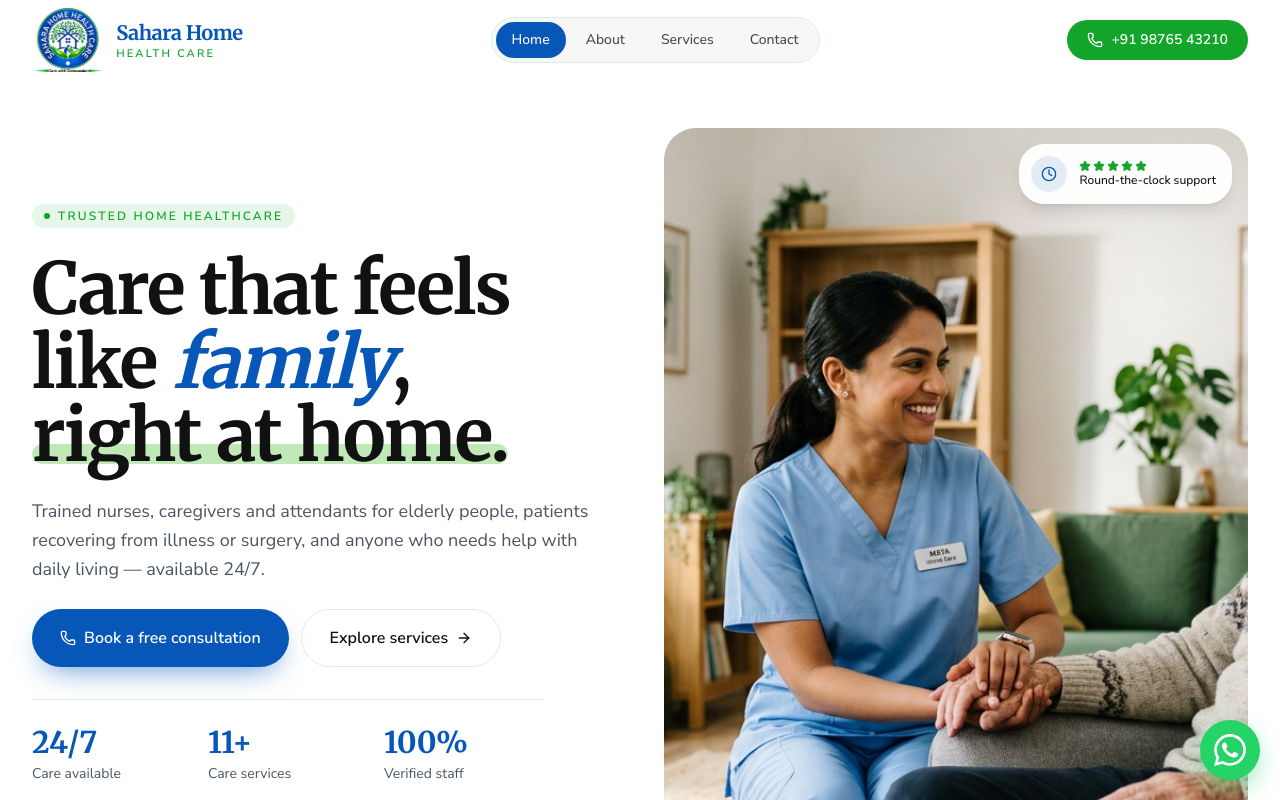
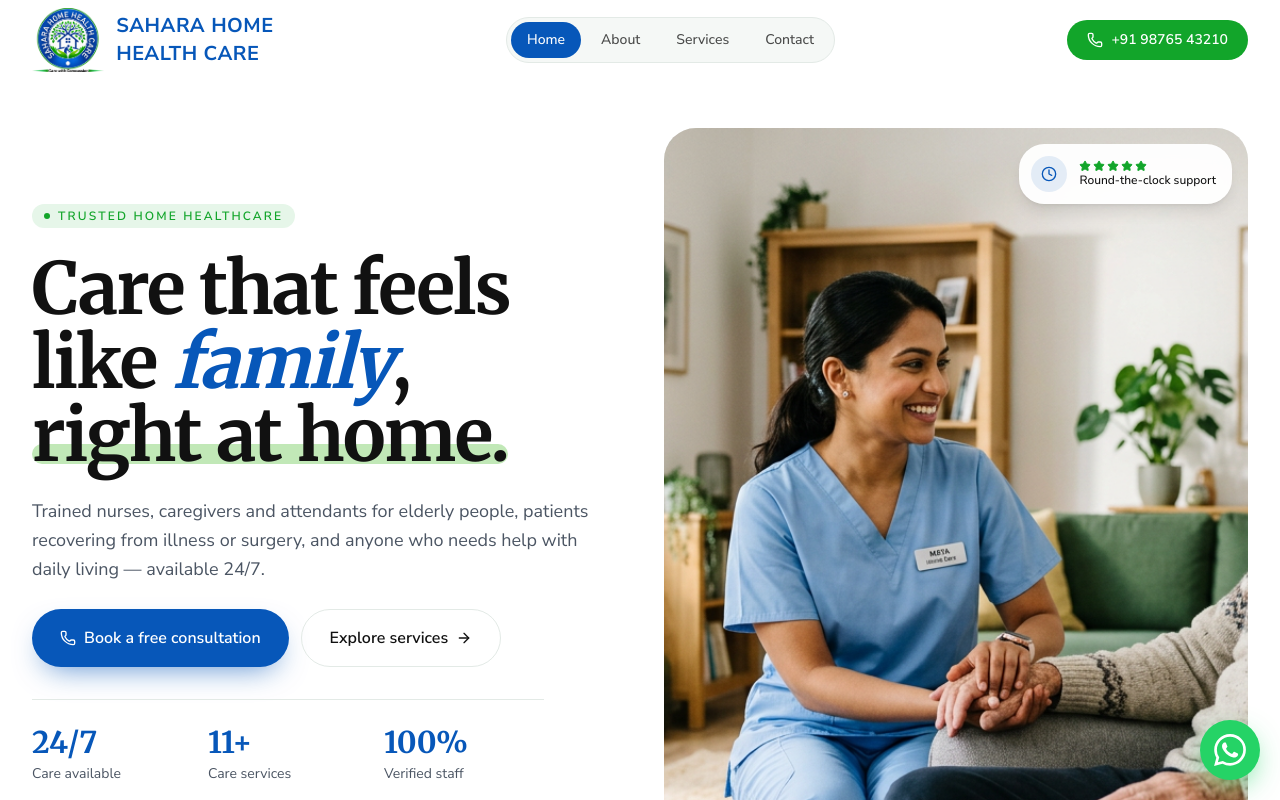
Before and after one commit to ayush65/sahara-home-care, a Next.js app: page / in a window 1280 px wide. Shown: the top 800 px of the page. Built offline with nearby package versions, Linux system fonts and the light colour scheme.

Commit message:
Logo name: all caps, single color, bigger

```diff
--- a/components/logo.tsx
+++ b/components/logo.tsx
@@ -20,7 +20,7 @@ export function Logo({ className, inverted = false }: { className?: string; inve
       <span className="flex flex-col leading-tight">
         <span
           className={cn(
-            'font-display text-xl font-semibold tracking-tight',
+            'text-lg font-bold uppercase tracking-wide sm:text-xl',
             inverted ? 'text-white' : 'text-brand-blue',
           )}
         >
@@ -28,8 +28,8 @@ export function Logo({ className, inverted = false }: { className?: string; inve
         </span>
         <span
           className={cn(
-            'text-[11px] font-semibold uppercase tracking-[0.2em]',
-            inverted ? 'text-brand-green-light' : 'text-brand-green',
+            'text-lg font-bold uppercase tracking-wide sm:text-xl',
+            inverted ? 'text-white' : 'text-brand-blue',
           )}
         >
           Health Care
```
